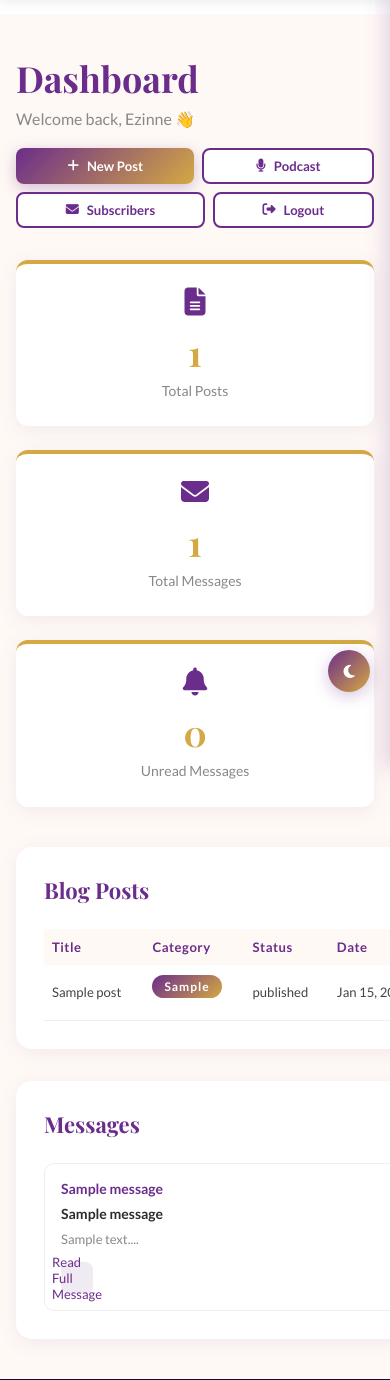
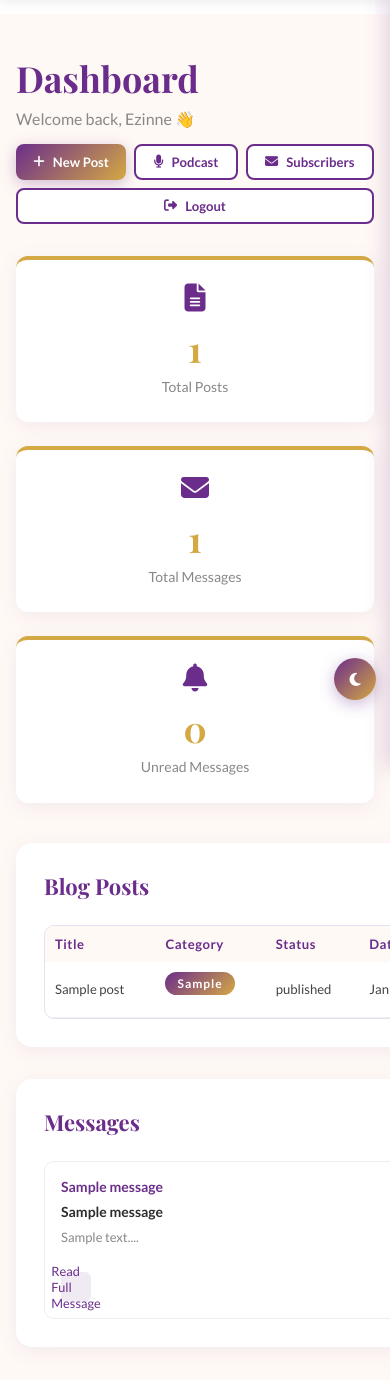
Before and after one commit to Eminence-Pyro/InnerPeace_Hub, a Flask app: page /admin in a window 390 px wide. Shown: the part 76-1456 px from the top of the page. Run offline with Flask 3, Linux system fonts and the light colour scheme; a user stored in the database is signed in; tables that the repository leaves empty hold one stand-in row (values such as "Sample post"); some libraries are stand-ins or nearby versions.

Commit message:
Fix FAB cluster CSS: remove conflicting old scrollTopBtn block, clean admin mobile, fix scroll-to-top visibility

```diff
--- a/static/css/styles.css
+++ b/static/css/styles.css
@@ -2835,79 +2804,6 @@ input[type="url"], input[type="number"], textarea, select {
 
 
 /* ===========================
-   Admin — Mobile Responsive
-   =========================== */
-@media (max-width: 768px) {
-  .dashboard-header {
-    flex-direction: column;
-    align-items: flex-start;
-    gap: 16px;
-  }
-
-  .dashboard-actions {
-    display: flex;
-    flex-wrap: wrap;
-    gap: 8px;
-    width: 100%;
-  }
-
-  .dashboard-actions a,
-  .dashboard-actions button {
-    flex: 1 1 auto;
-    min-width: 120px;
-    text-align: center;
-    justify-content: center;
-    font-size: 0.82rem;
-    padding: 8px 10px;
-  }
-
-  .dashboard-stats {
-    grid-template-columns: repeat(2, 1fr);
-  }
-
-  .dashboard-grid {
-    grid-template-columns: 1fr;
-  }
-
-  .table-wrapper {
-    overflow-x: auto;
-    -webkit-overflow-scrolling: touch;
-  }
-
-  .admin-table {
-    min-width: 540px;
-  }
-
-  .admin-table th,
-  .admin-table td {
-    padding: 10px 8px;
-    font-size: 0.82rem;
-  }
-
-  .post-title-cell {
-    max-width: 140px;
-    white-space: nowrap;
-    overflow: hidden;
-    text-overflow: ellipsis;
-  }
-
-  .create-form {
-    padding: 20px 16px;
-  }
-
-  .form-row {
-    grid-template-columns: 1fr;
-  }
-}
-
-@media (max-width: 480px) {
-  .dashboard-stats {
-    grid-template-columns: 1fr;
-  }
-}
-
-
-/* ===========================
    Dark Mode — Global Overrides
    (ensures all hardcoded colours switch)
    =========================== */
@@ -2968,74 +2864,6 @@ input[type="url"], input[type="number"], textarea, select {
 [data-theme="dark"] .flash-message {
   background: #2d1b4e !important;
   color: var(--text) !important;
-}
-
-
-/* ===========================
-   FAB Cluster (Scroll-to-top + Dark Mode)
-   Fixed bottom-right corner
-   =========================== */
-.fab-cluster {
-  position: fixed;
-  bottom: 28px;
-  right: 24px;
-  display: flex;
-  flex-direction: column;
-  gap: 10px;
-  z-index: 1500;
-}
-
-.fab-btn {
-  width: 46px;
-  height: 46px;
-  border-radius: 50%;
-  border: none;
-  cursor: pointer;
-  font-size: 17px;
-  display: flex;
-  align-items: center;
-  justify-content: center;
-  box-shadow: 0 4px 16px rgba(107, 45, 139, 0.28);
-  transition: transform 0.2s ease, opacity 0.3s ease, background 0.3s ease;
-  background: linear-gradient(135deg, #6B2D8B, #D4A843);
-  color: #fff;
-}
-
-.fab-btn:hover {
-  transform: scale(1.1);
-}
-
-/* Dark mode toggle is always visible */
-#darkModeToggle {
-  opacity: 1;
-  pointer-events: auto;
-}
-
-/* Scroll-to-top starts hidden, shown by JS */
-#scrollTopBtn {
-  opacity: 0;
-  pointer-events: none;
-  /* Override any old fixed positioning from previous CSS */
-  position: static !important;
-  bottom: auto !important;
-  right: auto !important;
-}
-
-#scrollTopBtn.visible {
-  opacity: 1;
-  pointer-events: auto;
-}
-
-@media (max-width: 480px) {
-  .fab-cluster {
-    bottom: 20px;
-    right: 16px;
-  }
-  .fab-btn {
-    width: 42px;
-    height: 42px;
-    font-size: 15px;
-  }
 }
 
 
@@ -3078,3 +2906,207 @@ input[type="url"], input[type="number"], textarea, select {
   transition: width 0.3s ease;
   width: 0%;
 }
+
+
+/* ===========================
+   FAB Cluster — Dark Mode + Scroll-to-top
+   =========================== */
+.fab-cluster {
+  position: fixed;
+  bottom: 24px;
+  right: 20px;
+  display: flex;
+  flex-direction: column;
+  align-items: center;
+  gap: 10px;
+  z-index: 9999;
+}
+
+.fab-btn {
+  width: 46px;
+  height: 46px;
+  border-radius: 50%;
+  border: none;
+  cursor: pointer;
+  font-size: 17px;
+  display: flex;
+  align-items: center;
+  justify-content: center;
+  background: linear-gradient(135deg, #6B2D8B, #D4A843);
+  color: #fff;
+  box-shadow: 0 4px 16px rgba(107, 45, 139, 0.35);
+  transition: transform 0.2s ease, opacity 0.3s ease;
+  /* No position:fixed on individual buttons — the cluster is fixed */
+}
+
+.fab-btn:hover {
+  transform: scale(1.1);
+}
+
+/* Dark mode toggle — always visible */
+#darkModeToggle {
+  opacity: 1 !important;
+  pointer-events: auto !important;
+}
+
+/* Scroll-to-top — hidden until user scrolls */
+#scrollTopBtn {
+  opacity: 0;
+  pointer-events: none;
+}
+
+#scrollTopBtn.visible {
+  opacity: 1;
+  pointer-events: auto;
+}
+
+@media (max-width: 480px) {
+  .fab-cluster { bottom: 16px; right: 14px; }
+  .fab-btn { width: 42px; height: 42px; font-size: 15px; }
+}
+
+
+/* ===========================
+   Admin Dashboard — Mobile
+   =========================== */
+@media (max-width: 900px) {
+  .dashboard-header {
+    flex-direction: column;
+    align-items: flex-start;
+    gap: 12px;
+  }
+
+  .dashboard-actions {
+    display: flex;
+    flex-wrap: wrap;
+    gap: 8px;
+    width: 100%;
+  }
+
+  .dashboard-actions a,
+  .dashboard-actions button {
+    flex: 1 1 auto;
+    min-width: 100px;
+    font-size: 0.82rem;
+    padding: 8px 10px;
+    text-align: center;
+    justify-content: center;
+  }
+
+  .dashboard-stats {
+    grid-template-columns: repeat(2, 1fr);
+  }
+
+  .dashboard-grid {
+    grid-template-columns: 1fr;
+  }
+}
+
+@media (max-width: 768px) {
+  /* Wrap the table so it scrolls horizontally instead of overflowing */
+  .table-wrapper {
+    width: 100%;
+    overflow-x: auto;
+    -webkit-overflow-scrolling: touch;
+    border-radius: 10px;
+    border: 1px solid var(--border, #e8e0f0);
+  }
+
+  /* Give the table a minimum width so columns don't crush together */
+  .admin-table {
+    min-width: 580px;
+    width: 100%;
+  }
+
+  .admin-table th,
+  .admin-table td {
+    padding: 10px 10px;
+    font-size: 0.82rem;
+    white-space: nowrap;
+  }
+
+  /* Keep the title column readable but bounded */
+  .post-title-cell {
+    max-width: 160px;
+    white-space: nowrap;
+    overflow: hidden;
+    text-overflow: ellipsis;
+    display: block;
+  }
+
+  /* Action buttons stay on one row */
+  .table-actions {
+    display: flex;
+    gap: 6px;
+    align-items: center;
+    flex-wrap: nowrap;
+  }
+
+  .btn-view, .btn-edit, .btn-delete {
+    width: 30px;
+    height: 30px;
+    padding: 0;
+    font-size: 0.8rem;
+    display: inline-flex;
+    align-items: center;
+    justify-content: center;
+    border-radius: 6px;
+    flex-shrink: 0;
+  }
+
+  .form-row {
+    grid-template-columns: 1fr;
+  }
+
+  .dashboard-stats {
+    grid-template-columns: 1fr 1fr;
+  }
+}
+
+@media (max-width: 480px) {
+  .dashboard-stats {
+    grid-template-columns: 1fr;
+  }
+}
+
+
+/* ===========================
+   Audio Upload Area
+   =========================== */
+.audio-upload-area {
+  position: relative;
+  border: 2px dashed var(--border, #e8e0f0);
+  border-radius: 12px;
+  padding: 32px 20px;
+  text-align: center;
+  cursor: pointer;
+  transition: border-color 0.2s ease, background 0.2s ease;
+  background: var(--input-bg, #fff);
+  display: flex;
+  flex-direction: column;
+  align-items: center;
+  gap: 4px;
+  overflow: hidden;
+}
+
+.audio-upload-area:hover,
+.audio-upload-area.drag-over {
+  border-color: #6B2D8B;
+  background: #f9f0ff;
+}
+
+.upload-progress-bar {
+  width: 100%;
+  height: 8px;
+  background: var(--border, #e8e0f0);
+  border-radius: 99px;
+  overflow: hidden;
+}
+
+.upload-progress-fill {
+  height: 100%;
+  background: linear-gradient(90deg, #6B2D8B, #D4A843);
+  border-radius: 99px;
+  transition: width 0.3s ease;
+  width: 0%;
+}
```
Also changed, not shown: other parts of static/css/styles.css (+3 -34 lines).
